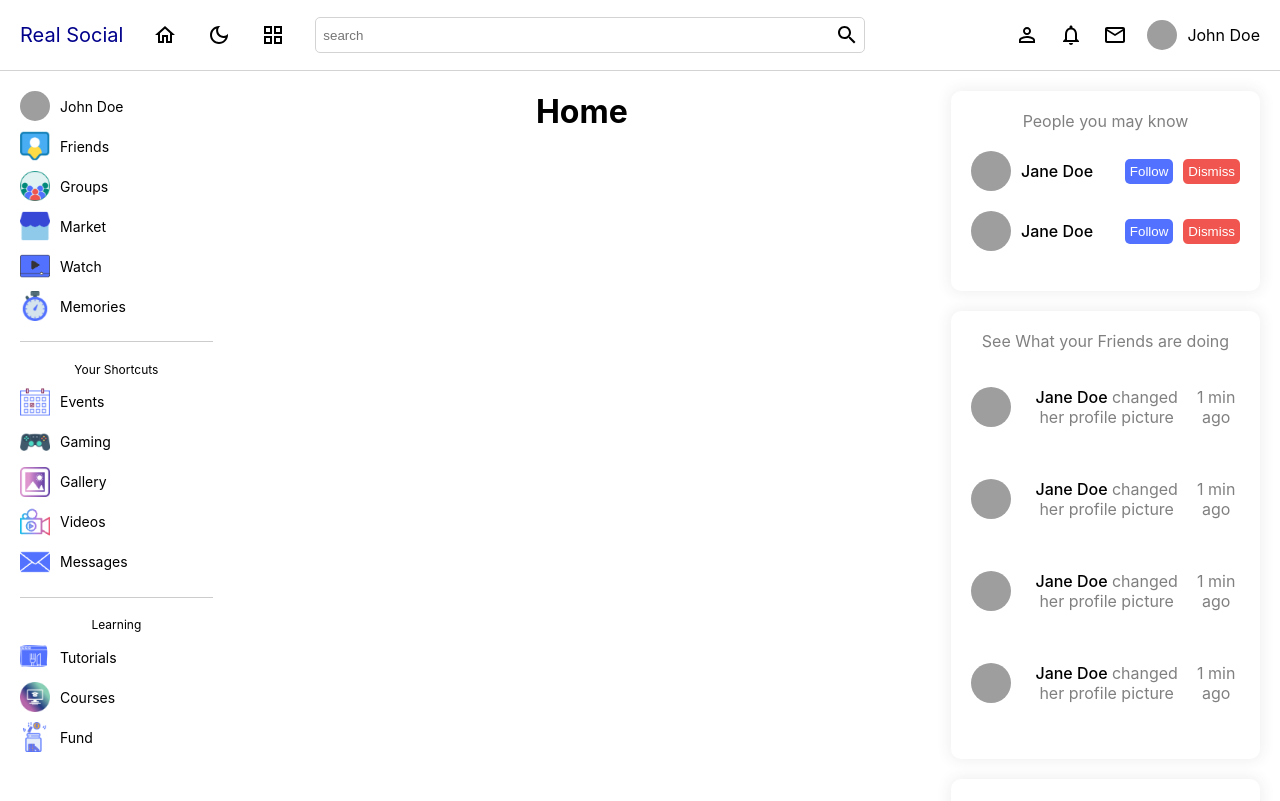
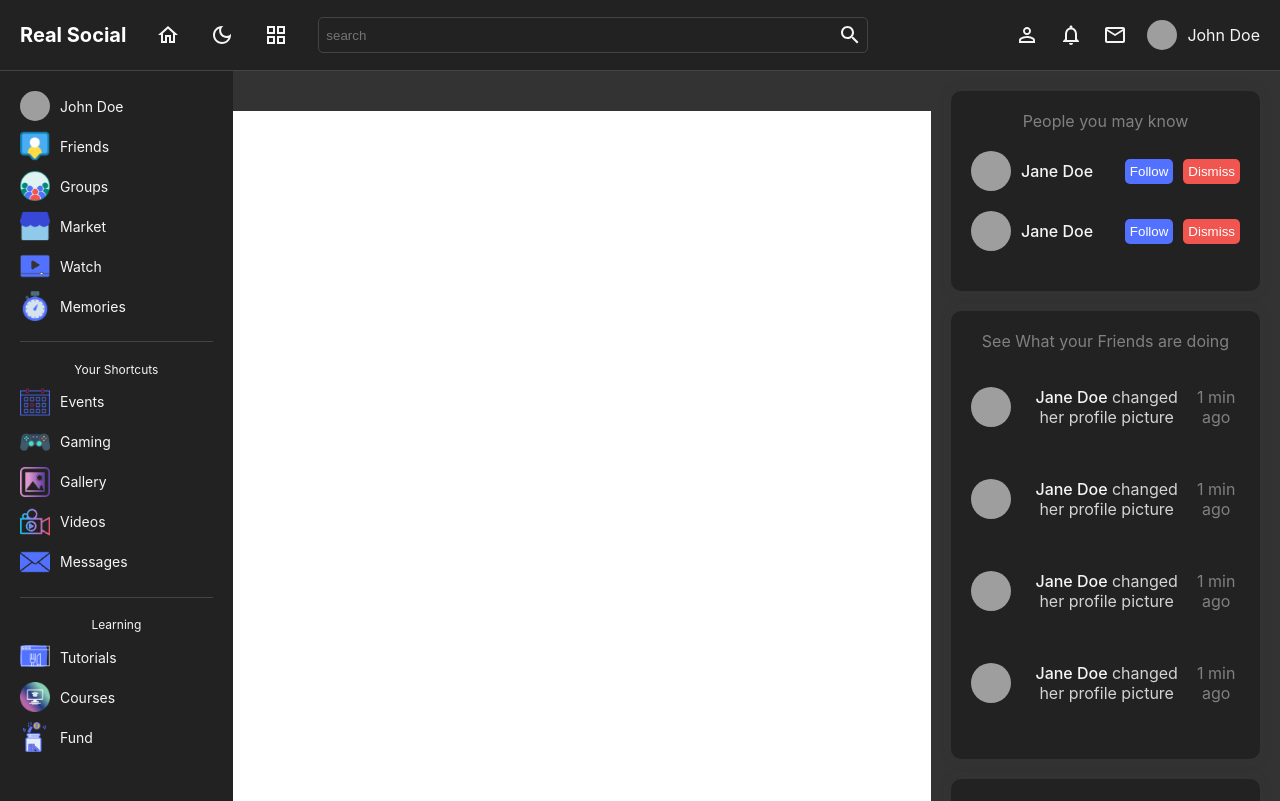
Before and after one commit to Umang375/Real_Social, a React (Create React App) app: page / in a window 1280 px wide. Built offline with nearby package versions, Linux system fonts and the light colour scheme; grey boxes are pictures that could not be loaded; the HTML template or start-up script is replaced by a standard one.

Commit message:
added the dark mode styles

```diff
--- a/src/App.js
+++ b/src/App.js
@@ -4,9 +4,6 @@
 import {
   createBrowserRouter,
   RouterProvider,
-  Route,
-  Link,
-  Routes,
   Outlet,
 } from "react-router-dom";
 import Navbar from './components/navbar/Navbar';
@@ -15,6 +12,7 @@
 import Home from './pages/home/Home';
 import Profile from './pages/profile/Profile';
 import { Navigate } from 'react-router-dom';
+import "./style.scss";
 
 function App() {
 
@@ -22,7 +20,7 @@
 
   const Layout = () =>{
     return(
-      <div>
+      <div className='theme-dark'>
         <Navbar/>
         <div style={{display : "flex"}}>
           <Leftbar/>
--- a/src/components/leftBar/Leftbar.scss
+++ b/src/components/leftBar/Leftbar.scss
@@ -1,55 +1,62 @@
-.leftBar{
-    flex :2;
+@import "../../style.scss";
+
+.leftBar {
+  @include themify($themes) {
+    flex: 2;
     position: sticky;
     top: 70px;
     height: calc(100vh - 70px);
     overflow-y: scroll;
-    &::-webkit-scrollbar{
+    &::-webkit-scrollbar {
       display: none;
     }
-    .container{
-        padding : 20px;
 
-        hr{
+    background-color: themed("bg");
+    color: themed("textColor");
+    .container {
+      padding: 20px;
+
+      hr {
         margin: 20px 0;
         border: none;
         height: 0.5px;
-            background-color: #ccc;
+        background-color: themed("border");
       }
-        .menu{
+      .menu {
         font-size: 12px;
         display: flex;
         flex-direction: column;
         gap: 10px;
-            .user{
+        .user {
           display: flex;
           align-items: center;
           gap: 10px;
-                img{
+          img {
             width: 30px;
             height: 30px;
             border-radius: 50%;
             object-fit: cover;
           }
 
-                span{
+          span {
             font-size: 14px;
           }
         }
 
-            .items{
+        .items {
           display: flex;
           align-items: center;
           gap: 10px;
-                img{
+          img {
             width: 30px;
             height: 30px;
           }
 
-                span{
+          span {
             font-size: 14px;
           }
         }
       }
     }
   }
+}
--- a/src/components/navbar/Navbar.scss
+++ b/src/components/navbar/Navbar.scss
@@ -1,47 +1,53 @@
-.navBar{
+@import "../../style.scss";
+
+.navBar {
+  @include themify($themes) {
     display: flex;
     align-items: center;
     justify-content: space-between;
     padding: 10px 20px;
     height: 50px;
-    border-bottom: 1px solid lightgray;
+    border-bottom: 1px solid themed("border");
     position: sticky;
     top: 0;
-    background-color: white;
-    .left{
+    background-color: themed("bg");
+    color: themed("textColor");
+    .left {
       display: flex;
       align-items: center;
       gap: 30px;
-        span{
-            font-weight: 600px;
+      span {
+        font-weight: bold;
         font-size: 20px;
-            color: darkblue;
+        color: themed("logo");
       }
-        .search{
+      .search {
         display: flex;
         align-items: center;
         gap: 10px;
-            border: 1px solid lightgray;
-            padding :5px;
+        border: 1px solid themed("border");
+        padding: 5px;
         border-radius: 5px;
-            input{
-                border:none;
+        input {
+          border: none;
           width: 500px;
           outline: none;
+            background-color: transparent;
+            color: themed("textColor");
         }
       }
     }
-    .right{
+    .right {
       display: flex;
       align-items: center;
       gap: 20px;
 
-        .user{
+      .user {
         display: flex;
         align-items: center;
         gap: 10px;
         font-weight: 400;
-            img{
+        img {
           width: 30px;
           height: 30px;
           border-radius: 50%;
@@ -50,3 +56,4 @@
       }
     }
   }
+}
--- a/src/components/rightBar/Rightbar.scss
+++ b/src/components/rightBar/Rightbar.scss
@@ -1,43 +1,48 @@
-.rightBar{
+@import "../../style.scss";
+
+.rightBar {
+  @include themify($themes) {
     flex: 3;
     position: sticky;
     top: 70px;
     height: calc(100vh - 70px);
     overflow-y: scroll;
-    &::-webkit-scrollbar{
+    &::-webkit-scrollbar {
       display: none;
     }
-    .container{
+    background-color: themed("bgSoft");
+    .container {
       padding: 20px;
-        .item{
+      .item {
         -webkit-box-shadow: 0px 0px 15px 1px rgba(56, 55, 55, 0.09);
         -moz-box-shadow: 0px 0px 15px 1px rgba(56, 55, 55, 0.09);
         box-shadow: 0px 0px 15px 1px rgba(56, 55, 55, 0.09);
         border-radius: 10px;
         padding: 20px;
         margin-bottom: 20px;
-            span{
+        background-color: themed("bg");
+        span {
           color: gray;
         }
-            .user{
-                display:flex;
+        .user {
+          display: flex;
           align-items: center;
           justify-content: space-between;
-                margin:20px 0px;
-                .userInfo{
-                    display:flex;
+          margin: 20px 0px;
+          .userInfo {
+            display: flex;
             align-items: center;
             gap: 10px;
             position: relative;
 
-                    img{
+            img {
               width: 40px;
               height: 40px;
               border-radius: 50%;
               object-fit: cover;
             }
 
-                    .online{
+            .online {
               width: 12px;
               height: 12px;
               border-radius: 50%;
@@ -47,33 +52,33 @@
               left: 30px;
             }
 
-                    p{
-                        color: gray;
-                        gap: 10;
+            p {
+              color: themed("textColorSoft");
             }
 
-                    span{
+            span {
               font-weight: 500;
               // font-size: 14px;
               color: black;
+              color: themed("textColor");
             }
           }
 
-                .buttons{
+          .buttons {
             display: flex;
             align-items: center;
             gap: 10px;
-                    button{
+            button {
               border: none;
               color: white;
               padding: 5px;
               cursor: pointer;
               border-radius: 5px;
 
-                        &:first-child{
+              &:first-child {
                 background-color: #5271ff;
               }
-                        &:last-child{
+              &:last-child {
                 background-color: #f0554f;
               }
             }
@@ -82,3 +87,4 @@
       }
     }
   }
+}
--- a/src/pages/home/Home.jsx
+++ b/src/pages/home/Home.jsx
@@ -1,9 +1,8 @@
 import React from 'react'
-
+import "./home.scss";
 const Home = () => {
   return (
-    <div>
-      <h1>Home</h1>
+    <div className='home'>
     </div>
   )
 }
--- a/src/pages/home/home.scss
+++ b/src/pages/home/home.scss
@@ -0,0 +1,8 @@
+@import "../../style.scss";
+
+.home{
+    @include themify($themes) {
+        background-color: themed("bgSoft");
+        padding: 20px 70px;
+    }
+}
--- /dev/null
+++ b/src/style.scss
@@ -0,0 +1,42 @@
+$themes: (
+    light: (
+      textColor: #000,
+      bg: white,
+      logo: darkblue,
+      bgSoft: #eee,
+      textColorSoft: #666,
+      border: lightgrey,
+    ),
+    dark: (
+      textColor: whitesmoke,
+      bg: #222,
+      logo: white,
+      bgSoft: #333,
+      textColorSoft: lightgrey,
+      border: #444,
+    ),
+  );
+
+
+  @mixin themify($themes) {
+  @each $theme, $map in $themes {
+    .theme-#{$theme} & {
+      $theme-map: () !global;
+      @each $key, $submap in $map {
+        $value: map-get(map-get($themes, $theme), "#{$key}");
+        $theme-map: map-merge(
+          $theme-map,
+          (
+            $key: $value,
+          )
+        ) !global;
+      }
+      @content;
+      $theme-map: null !global;
+    }
+  }
+}
+
+@function themed($key) {
+  @return map-get($theme-map, $key);
+}
```
Lines whose indentation alone changed are shown as unchanged.
